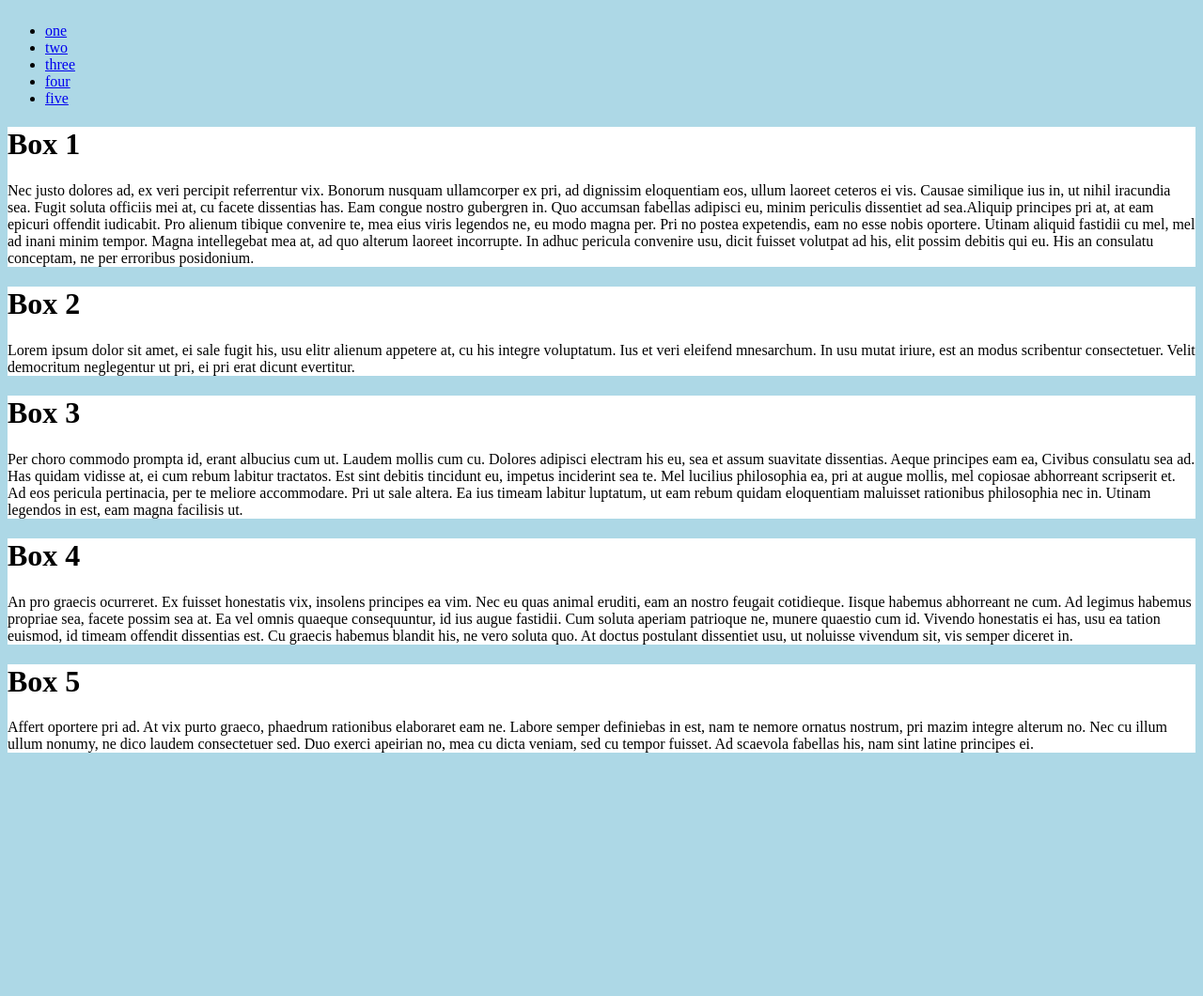
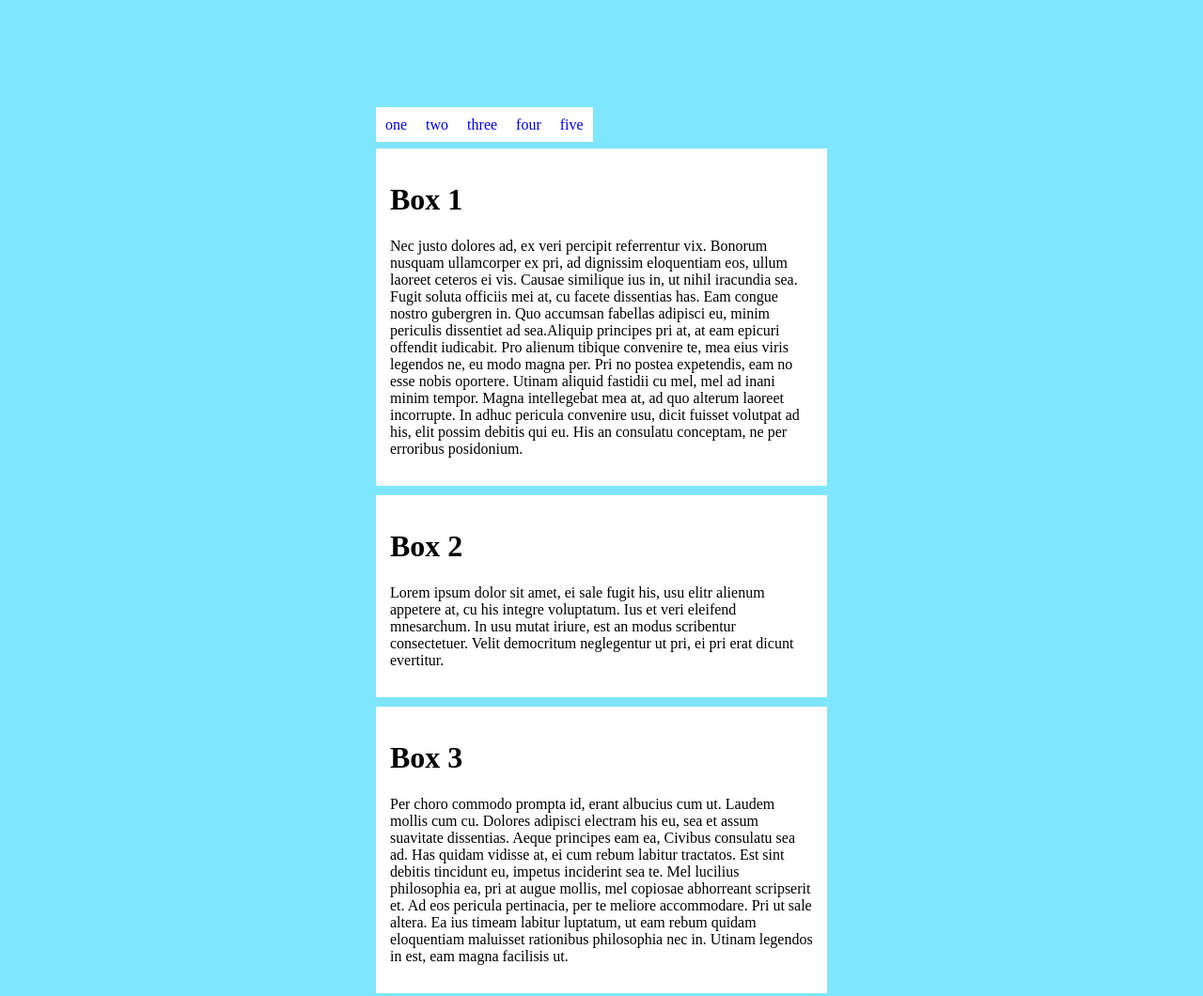
Before and after one commit to erin-petersen/box-model, a plain HTML site: page index.html in a window 1280 px wide. Shown: the top 1060 px of the page at 94% size. Before the commit the page ends 809 px from the top, so only its background shows below. Drawn offline with Linux system fonts and the light colour scheme.

Commit message:
Update mystyle2.css

```diff
--- a/mystyle2.css
+++ b/mystyle2.css
@@ -1,13 +1,45 @@
 body {
-  background-color: lightblue;
 display: flex;
 justify-content: center;
+background-color: #80e5ff;
 }
+
 #container{
-
+  position: relative;
+  top: 100px;
 }
 
 #content-box{
+  padding: 15px;
+  padding-bottom: 30px;
+  margin-bottom: 10px;
+  width: 450px;
   background: #FFF;
-  text: darkblue
 }
+
+ul{
+list-style-type: none;
+padding: 0px;
+display: flex;
+justify-content: left;
+position: relative;
+}
+
+a{
+text-decoration: none;
+padding: 10px;
+background: white;
+}
+
+a:link {
+  color: ##0000b3;
+}
+a:visited {
+  color: #4d79ff;
+}
+a:hover{
+background: #00ff80
+}
+a:active {
+  background: #ff80bf;
+}
```
